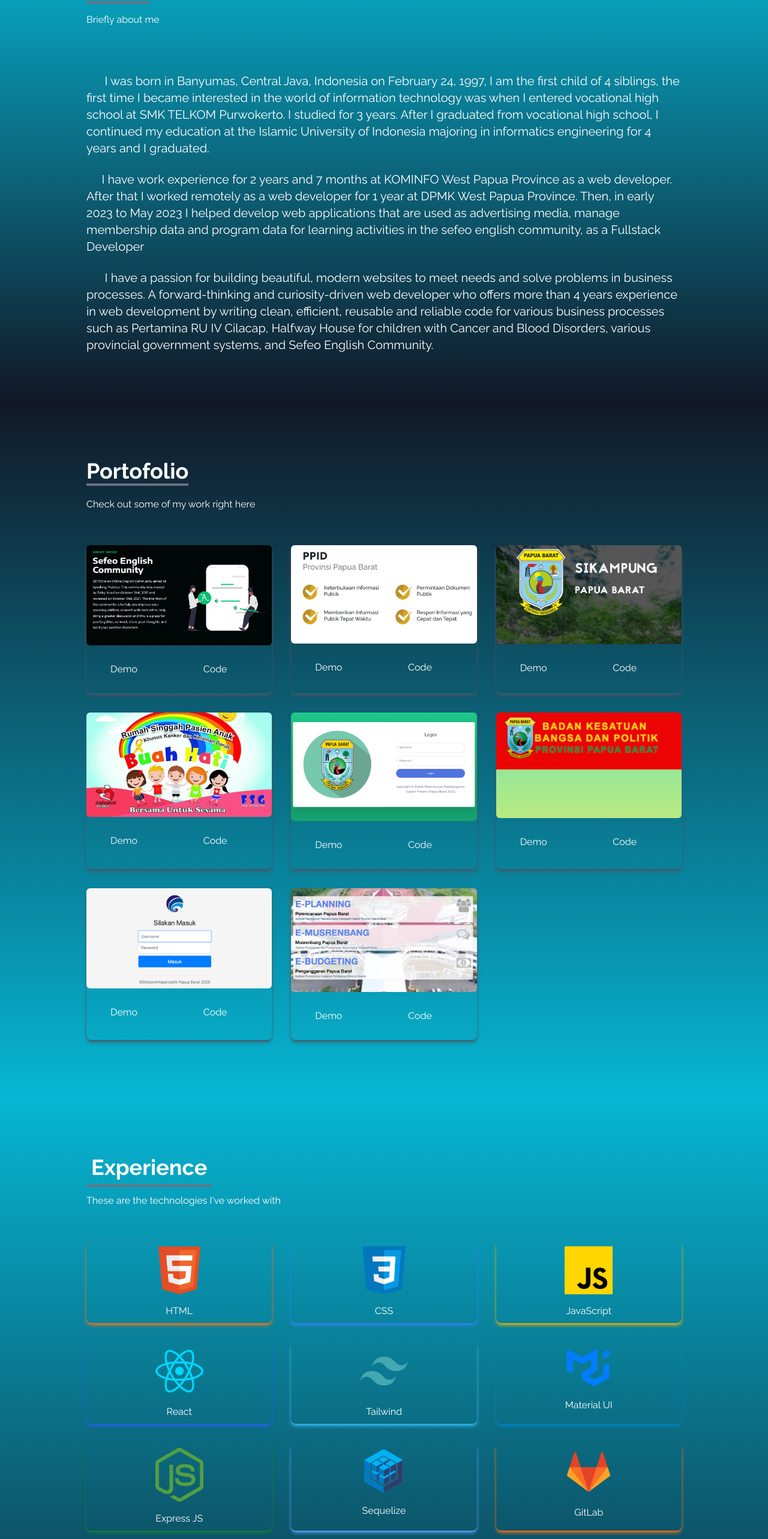
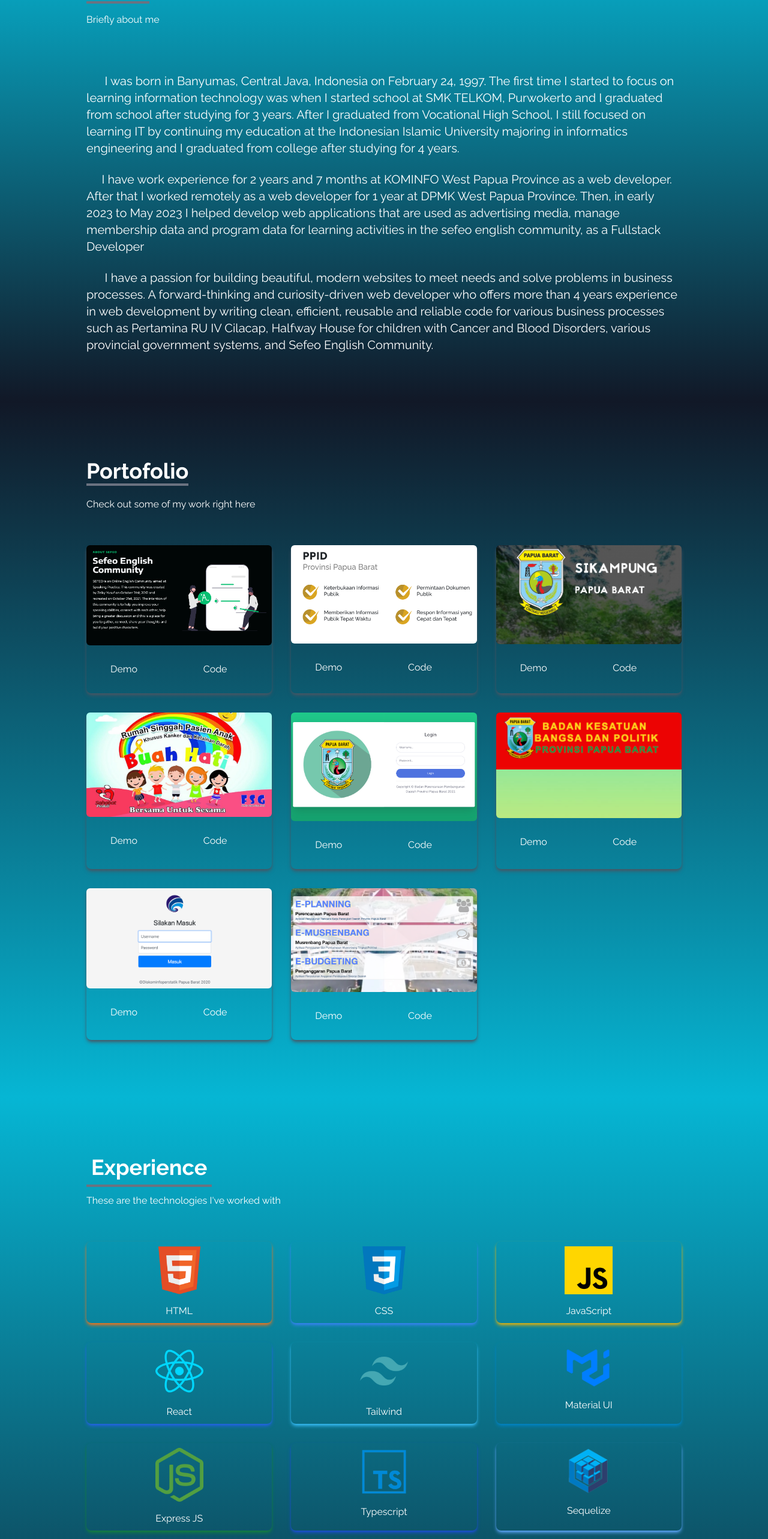
Before and after one commit to alfin0224/alfienda, a React (Create React App) app: page / in a window 1280 px wide. Shown: the part 919-3485 px from the top of the page at 60% size. Built offline with nearby package versions, Linux system fonts and the light colour scheme.

Commit message:
Update Homepage, and some changes in writing about me

```diff
--- a/package.json
+++ b/package.json
@@ -1,5 +1,5 @@
 {
-  "homepage": "https://alfin0224.github.io/",
+  "homepage": "https://alfienda.com",
   "name": "my-portofolio",
   "version": "0.1.0",
   "private": true,
--- a/src/components/About.jsx
+++ b/src/components/About.jsx
@@ -15,9 +15,10 @@ const About = () => {
         </div>
 
         <p className="text-xl mt-6">
-          &nbsp; &nbsp; &nbsp; I was born in Banyumas, Central Java, Indonesia on February 24, 1997, I am the first child of 4 siblings,
-          the first time I became interested in the world of information technology was when I entered vocational high school at SMK TELKOM Purwokerto.
-          I studied for 3 years. After I graduated from vocational high school, I continued my education at the Islamic University of Indonesia majoring in informatics engineering for 4 years and I graduated.
+          &nbsp; &nbsp; &nbsp; I was born in Banyumas, Central Java, Indonesia on February 24, 1997.
+            The first time I started to focus on learning information technology was when I started school at SMK TELKOM, Purwokerto and I graduated from school after studying for 3 years.
+            After I graduated from Vocational High School, I still focused on learning IT by continuing my education at the Indonesian Islamic University majoring in informatics engineering
+            and I graduated from college after studying for 4 years.
         </p>
         <br />
 
--- a/src/components/Contact.jsx
+++ b/src/components/Contact.jsx
@@ -16,7 +16,7 @@ const Contact = () => {
 
         <div className=" flex justify-center items-center">
           <form
-            action="https://getform.io/f/61c99527-2b15-42cf-9b55-ad37d2f7daa6"
+            action="https://getform.io/f/0d69938e-9a8c-40da-aba9-33425dedde14"
             method="POST"
             className=" flex flex-col w-full md:w-1/2"
           >
--- a/src/components/Experience.jsx
+++ b/src/components/Experience.jsx
@@ -5,6 +5,7 @@ import css from "../assets/css.png";
 import javascript from "../assets/javascript.png";
 import reactImage from "../assets/react.png";
 import expressjs from "../assets/expressjs.png";
+import typescript from "../assets/typescript.png";
 import graphql from "../assets/graphql.png";
 import sequelize from "../assets/sequelize.png";
 import laravel from "../assets/laravel.png";
@@ -59,6 +60,12 @@ const Experience = () => {
       src: expressjs,
       title: "Express JS",
       style: "shadow-green-700",
+    },
+    {
+      id: 8,
+      src: typescript,
+      title: "Typescript",
+      style: "shadow-blue-700",
     },
     {
       id: 9,
--- a/src/components/Portfolio.jsx
+++ b/src/components/Portfolio.jsx
@@ -44,13 +44,13 @@ const Portfolio = () => {
     {
       id: 6,
       src: kesbangpol,
-      link: 'https://github.com/alfin0224/kesbangpol.git',
+      link: '#',
       demo: 'https://kesbangpol.papuabaratprov.go.id'
     },
     {
       id: 7,
       src: sitanda,
-      link: 'https://github.com/alfin0224/sitanda.git',
+      link: '#',
       demo: 'https://sitanda.papuabaratprov.go.id'
     },
     {
```
Also changed, not shown: src/assets/typescript.png (added).
